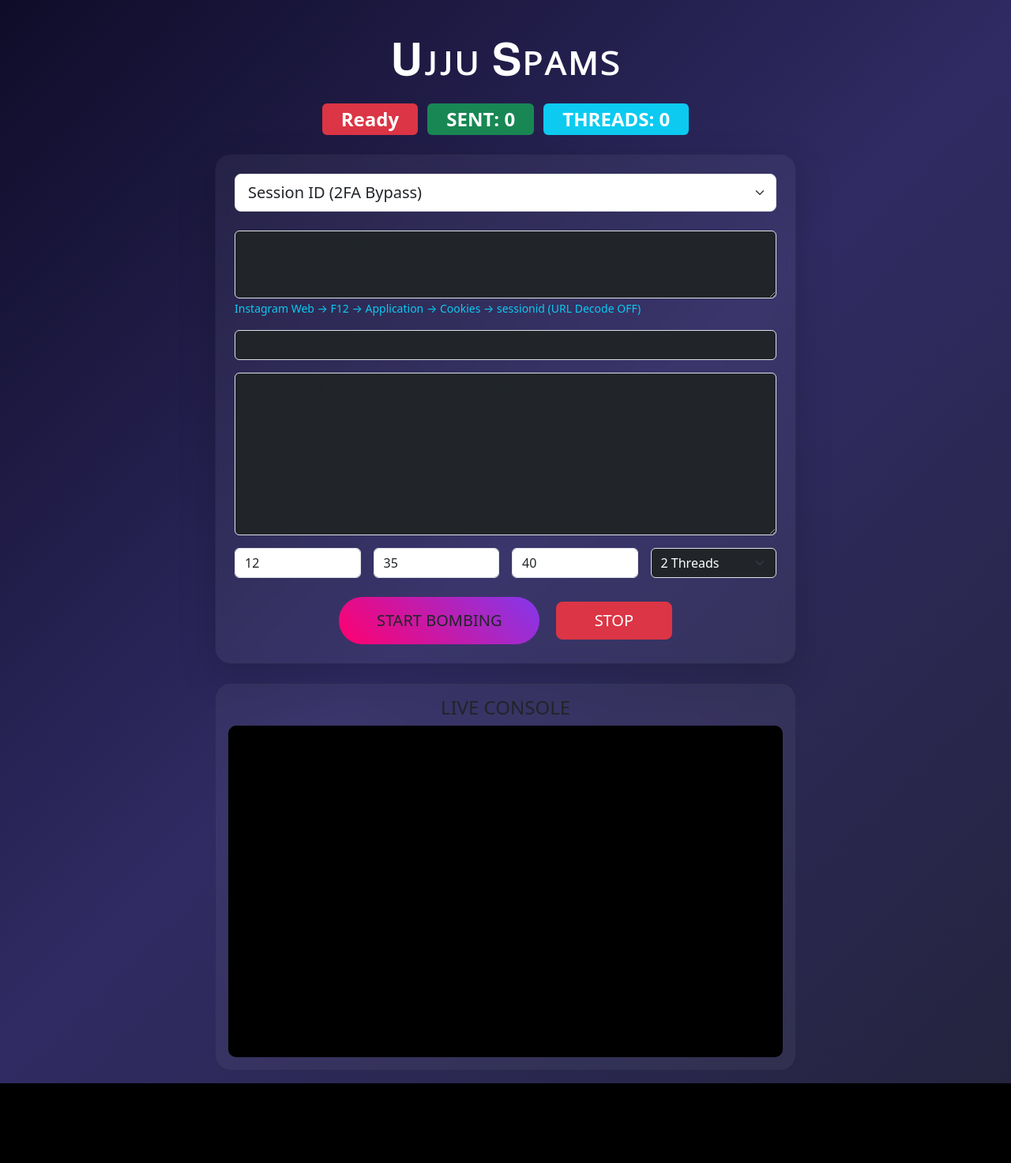
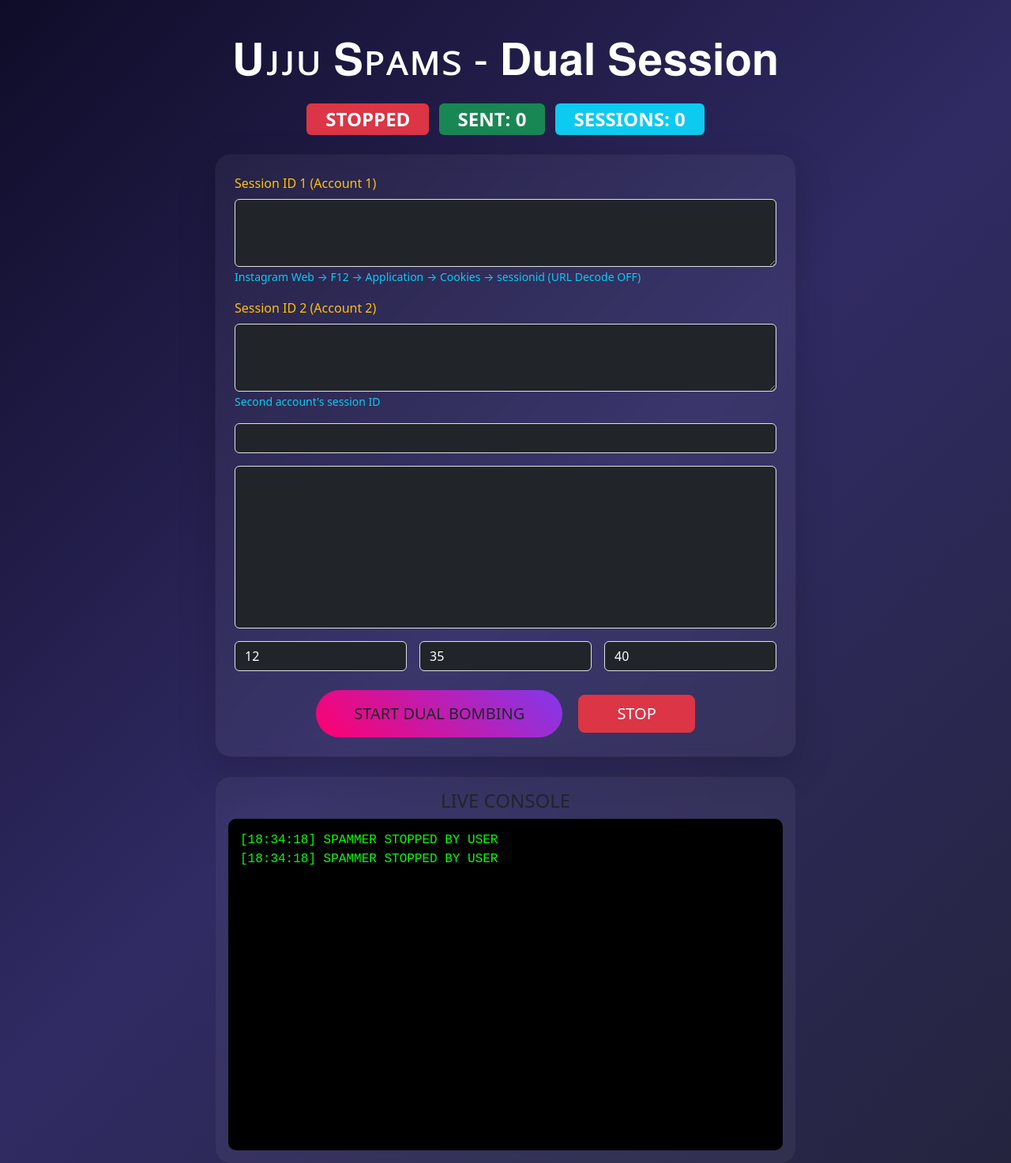
Before and after one commit to yadavvritikk21-eng/ig, a Flask app: page / in a window 1280 px wide. Shown: the top 1473 px of the page at 79% size. Before the commit the page ends 1372 px from the top, so only its background shows below. Run offline with Flask 3, Linux system fonts and the light colour scheme.

Commit message:
Update index.html

```diff
--- a/templates/index.html
+++ b/templates/index.html
@@ -3,7 +3,7 @@
 <head>
     <meta charset="UTF-8">
     <meta name="viewport" content="width=device-width, initial-scale=1.0">
-    <title>Uᴊᴊᴜ Sᴘᴀᴍs</title>
+    <title>Uᴊᴊᴜ Sᴘᴀᴍs - Dual Session</title>
     <link href="https://cdn.jsdelivr.net/npm/bootstrap@5.3.3/dist/css/bootstrap.min.css" rel="stylesheet">
     <style>
         body { background: linear-gradient(135deg, #0f0c29, #302b63, #24243e); color: #fff; min-height: 100vh; }
@@ -15,41 +15,35 @@
 </head>
 <body class="p-3">
 <div class="container mt-4">
-    <h1 class="text-center display-4 mb-4">𝐔ᴊᴊᴜ 𝐒ᴘᴀᴍs</h1>
+    <h1 class="text-center display-4 mb-4">𝐔ᴊᴊᴜ 𝐒ᴘᴀᴍs - 𝐃𝐮𝐚𝐥 𝐒𝐞𝐬𝐬𝐢𝐨𝐧</h1>
     <div class="text-center mb-4">
         <span class="badge bg-danger fs-4 px-4 py-2">{{ text }}</span>
         <span class="badge bg-success fs-4 ms-2 px-4 py-2">SENT: {{ sent }}</span>
-        <span class="badge bg-info fs-4 ms-2 px-4 py-2">THREADS: {{ threads }}</span>
+        <span class="badge bg-info fs-4 ms-2 px-4 py-2">SESSIONS: {{ threads }}</span>
     </div>
 
     <div class="row justify-content-center">
         <div class="col-lg-8">
             <div class="card p-4 shadow-lg mb-4">
                 <form method="POST">
-                    <div class="mb-4">
-                        <select name="mode" class="form-select form-select-lg" onchange="toggleMode()">
-                            <option value="username" {% if cfg.mode == "username" %}selected{% endif %}>Username + Password</option>
-                            <option value="session" {% if cfg.mode == "session" %}selected{% endif %}>Session ID (2FA Bypass)</option>
-                        </select>
+                    <div class="mb-3">
+                        <label class="form-label text-warning">Session ID 1 (Account 1)</label>
+                        <textarea name="sessionid1" class="form-control bg-dark text-white" rows="3" placeholder="67123456789%3Aabc123xyz..." required>{{ cfg.sessionid1 }}</textarea>
+                        <small class="text-info">Instagram Web → F12 → Application → Cookies → sessionid (URL Decode OFF)</small>
                     </div>
 
-                    <div id="username-fields" {% if cfg.mode == "session" %}style="display:none"{% endif %}>
-                        <div class="row g-3 mb-3">
-                            <div class="col-md-6"><input type="text" name="username" class="form-control bg-dark text-white" placeholder="Username" value="{{ cfg.username }}"></div>
-                            <div class="col-md-6"><input type="password" name="password" class="form-control bg-dark text-white" placeholder="Password"></div>
-                        </div>
-                    </div>
-
-                    <div id="session-field" {% if cfg.mode != "session" %}style="display:none"{% endif %}>
                     <div class="mb-3">
-                            <textarea name="sessionid" class="form-control bg-dark text-white" rows="3" placeholder="67123456789%3Aabc123xyz...">{{ cfg.sessionid }}</textarea>
-                            <small class="text-info">Instagram Web → F12 → Application → Cookies → sessionid (URL Decode OFF)</small>
-                        </div>
+                        <label class="form-label text-warning">Session ID 2 (Account 2)</label>
+                        <textarea name="sessionid2" class="form-control bg-dark text-white" rows="3" placeholder="987654321%3Adef456uvw..." required>{{ cfg.sessionid2 }}</textarea>
+                        <small class="text-info">Second account's session ID</small>
                     </div>
 
                     <div class="row g-3">
-                        <div class="col-12"><input type="number" name="thread_id" class="form-control bg-dark text-white" placeholder="Thread ID" value="{{ cfg.thread_id }}" required></div>
-                        <div class="col-12"><textarea name="messages"
+                        <div class="col-12">
+                            <input type="number" name="thread_id" class="form-control bg-dark text-white" placeholder="Thread ID (same for both accounts)" value="{{ cfg.thread_id }}" required>
+                        </div>
+                        <div class="col-12">
+                            <textarea name="messages"
                                 class="form-control bg-dark text-white"
                                 rows="8"
                                 spellcheck="false"
@@ -58,21 +52,19 @@
                                 autocapitalize="off"
                                 style="white-space:pre-wrap;word-break:break-word;"
                                 placeholder="Type or paste your text here (spaces & newlines preserved)"
-    required>{{ cfg.messages }}</textarea></div>
-                        <div class="col-md-3"><input type="number" step="0.1" name="delay" class="form-control" placeholder="Delay" value="{{ cfg.delay }}"></div>
-                        <div class="col-md-3"><input type="number" name="cycle" class="form-control" placeholder="After msgs" value="{{ cfg.cycle }}"></div>
-                        <div class="col-md-3"><input type="number" name="break" class="form-control" placeholder="Break sec" value="{{ cfg.break }}"></div>
-                        <div class="col-md-3">
-                            <select name="threads" class="form-select bg-dark text-white">
-                                <option value="1" {% if cfg.threads==1 %}selected{% endif %}>1 Thread</option>
-                                <option value="2" {% if cfg.threads==2 %}selected{% endif %}>2 Threads</option>
-                                <option value="3" {% if cfg.threads==3 %}selected{% endif %}>3 Threads</option>
-                                <option value="4" {% if cfg.threads==4 %}selected{% endif %}>4 Threads</option>
-                                <option value="5" {% if cfg.threads==5 %}selected{% endif %}>5 Threads</option>
-                            </select>
+                                required>{{ cfg.messages }}</textarea>
+                        </div>
+                        <div class="col-md-4">
+                            <input type="number" step="0.1" name="delay" class="form-control bg-dark text-white" placeholder="Delay (seconds)" value="{{ cfg.delay }}" required>
+                        </div>
+                        <div class="col-md-4">
+                            <input type="number" name="cycle" class="form-control bg-dark text-white" placeholder="After N messages" value="{{ cfg.cycle }}" required>
+                        </div>
+                        <div class="col-md-4">
+                            <input type="number" name="break" class="form-control bg-dark text-white" placeholder="Break (seconds)" value="{{ cfg.break }}" required>
                         </div>
                         <div class="col-12 text-center mt-4">
-                            <button type="submit" class="btn btn-spam btn-lg px-5">START BOMBING</button>
+                            <button type="submit" class="btn btn-spam btn-lg px-5">START DUAL BOMBING</button>
                             <a href="/stop" class="btn btn-danger btn-lg px-5 ms-3">STOP</a>
                         </div>
                     </div>
@@ -92,13 +84,6 @@
 </div>
 
 <script>
-function toggleMode() {
-    const mode = document.querySelector('[name="mode"]').value;
-    document.getElementById('username-fields').style.display = mode === 'username' ? 'block' : 'none';
-    document.getElementById('session-field').style.display = mode === 'session' ? 'block' : 'none';
-}
-toggleMode(); // on load
-
 function refresh() {
     fetch(location.href).then(r=>r.text()).then(h=>{
         const p = new DOMParser().parseFromString(h, 'text/html');
```
Lines whose indentation alone changed are shown as unchanged.
